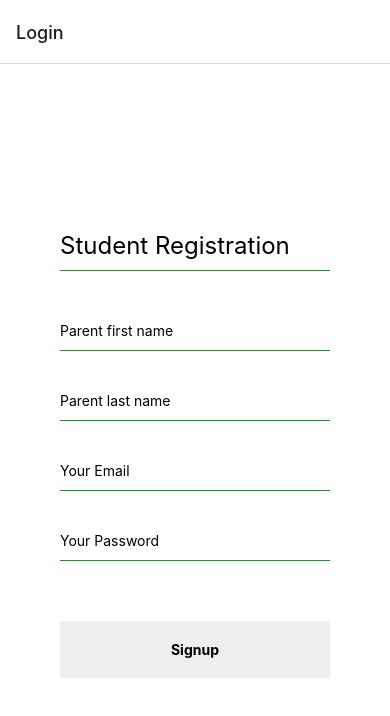
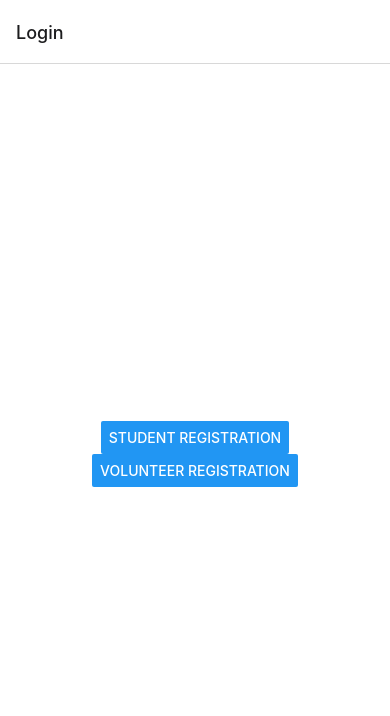
Before and after one commit to vboo123/AmcAppReactNative, a React Native app in the folder AmcApp/: screen /Login in a window 390 px wide. Shown: the top 716 px of the page. Built offline with nearby package versions, Linux system fonts and the light colour scheme.

Commit message:
Complete Navigation

```diff
--- a/AmcApp/App.js
+++ b/AmcApp/App.js
@@ -2,6 +2,8 @@ import { StyleSheet } from 'react-native';
 import {NavigationContainer} from '@react-navigation/native';
 import {createNativeStackNavigator} from '@react-navigation/native-stack';
 import Login from './Components/Login';
+import StudentRegister from './Components/StudentRegister';
+import VolunteerRegister from './Components/VolunteerRegister';
 
 const Stack = createNativeStackNavigator();
 
@@ -14,6 +16,8 @@ export default function App()
           name="Login"
           component={Login}
         />
+        <Stack.Screen name="StudentRegister" component={StudentRegister}/>
+        <Stack.Screen name="VolunteerRegister" component={VolunteerRegister}/>
       </Stack.Navigator>
     </NavigationContainer>
   );
--- a/AmcApp/Components/Login.js
+++ b/AmcApp/Components/Login.js
@@ -1,12 +1,16 @@
 import { StatusBar } from 'expo-status-bar';
-import { StyleSheet, Text, View } from 'react-native';
+import { StyleSheet, Text, View, TouchableOpacity, Button } from 'react-native';
 import StudentRegister from './StudentRegister';
 
-export default function App()
+export default function Login({navigation})
 {
   return (
     <View style={styles.container}>
-      <StudentRegister />
+
+        <Button title='Student Registration' style={styles.button} onPress={() => navigation.navigate('StudentRegister')}></Button>
+
+        <Button title='Volunteer Registration' style={styles.button} onPress={() => navigation.navigate('VolunteerRegister')}></Button>
+
       <StatusBar style="auto" />
     </View>
   );
--- a/AmcApp/Components/VolunteerRegister.js
+++ b/AmcApp/Components/VolunteerRegister.js
@@ -9,7 +9,7 @@ export default function VolunteerRegister()
   const [password, setPassword] = useState('');
     return(
         <View style={styles.register}>
-            <Text style={styles.header}>Registration</Text>
+            <Text style={styles.header}>Volunteer Registration</Text>
 
             <TextInput style={styles.textinput} placeholder="Volunteer first name"
             onChangeText={newText => setFirstName(newText)}
```
